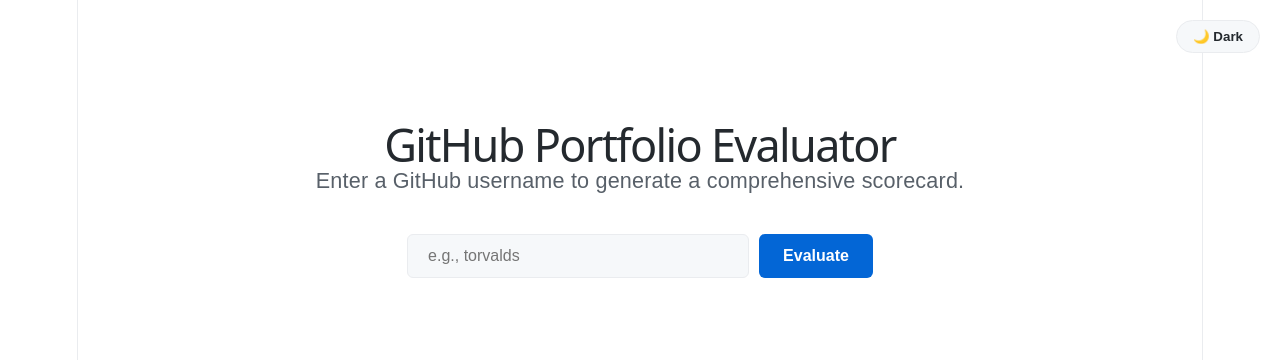
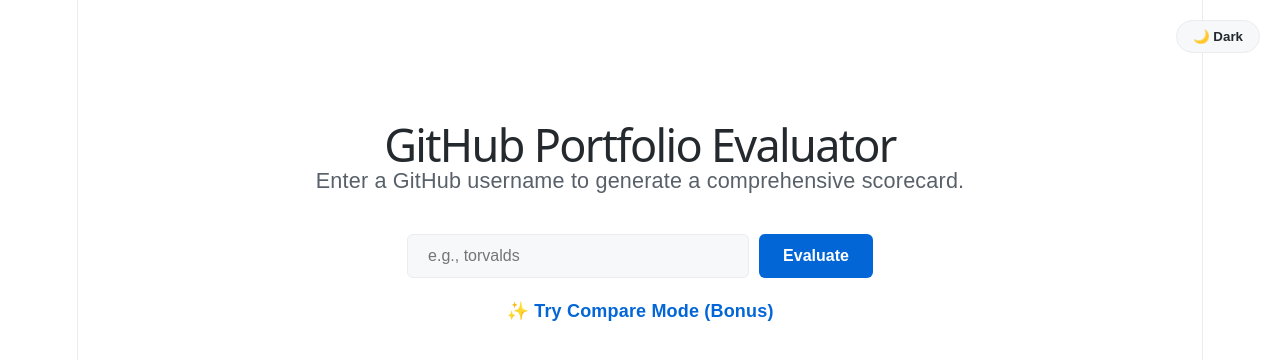
Before and after one commit to SHUSHAR-14042004/portfolio_evaluator, a React (Vite) app in the folder client/: page / in a window 1280 px wide. Shown: the top 360 px of the page. Built offline with nearby package versions, Linux system fonts and the light colour scheme.

Commit message:
added compare option2

```diff
--- a/client/src/pages/Home.jsx
+++ b/client/src/pages/Home.jsx
@@ -1,5 +1,6 @@
 import { useState, useEffect } from 'react';
 import { useNavigate, Link } from 'react-router-dom';
+
 
 export default function Home() {
   const [username, setUsername] = useState('');
@@ -115,6 +116,11 @@
           </div>
         </div>
       )}
+      <div style={{ marginTop: '20px' }}>
+  <Link to="/compare" style={{ textDecoration: 'none', color: '#0366d6', fontWeight: 'bold' }}>
+    ✨ Try Compare Mode (Bonus)
+  </Link>
+</div>
     </div>
   );
 }
```
